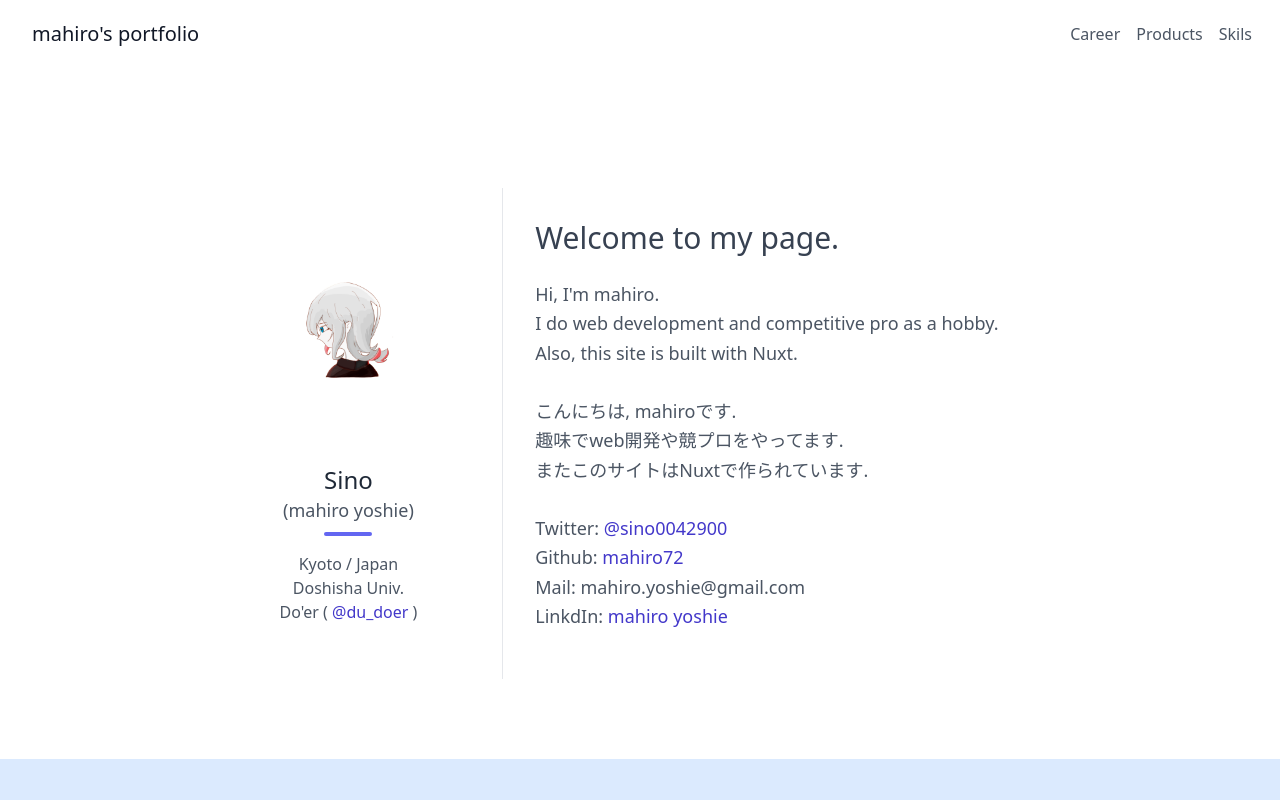
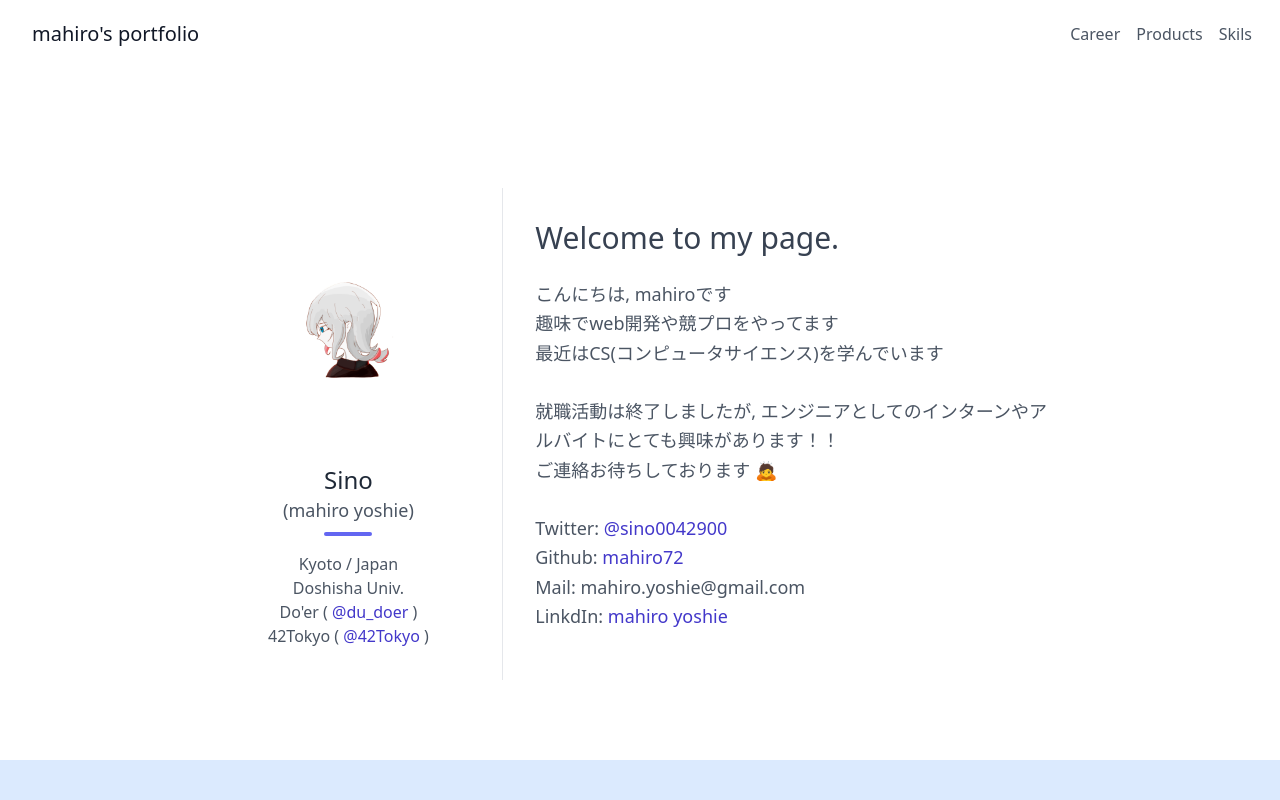
Before and after one commit to mahiro72/nuxt-homepage, a Nuxt app: page / in a window 1280 px wide. Shown: the top 800 px of the page. Built offline with nearby package versions, Linux system fonts and the light colour scheme.

Commit message:
about me update

```diff
--- a/components/AboutMe.vue
+++ b/components/AboutMe.vue
@@ -24,6 +24,14 @@
 								</a>
 								)
 								<br>
+								42Tokyo (
+								<a
+								class="text-indigo-700"
+								href="https://twitter.com/42_tokyo">
+								@42Tokyo
+								</a>
+								)
+								<br>
 
 							</p>
 						</div>
@@ -33,13 +41,13 @@
 						<br>
 						<p class="leading-relaxed text-lg mb-4">
 
-
-							Hi, I'm mahiro. <br>
-							I do web development and competitive pro as a hobby.<br>
-							Also, this site is built with Nuxt.<br><br>
-							こんにちは, mahiroです. <br>
-							趣味でweb開発や競プロをやってます. <br>
-							またこのサイトはNuxtで作られています.<br><br>
+							こんにちは, mahiroです <br>
+							趣味でweb開発や競プロをやってます <br>
+							最近はCS(コンピュータサイエンス)を学んでいます <br>
+							<br>
+							就職活動は終了しましたが, エンジニアとしてのインターンやアルバイトにとても興味があります！！ <br>
+							ご連絡お待ちしております &#128583; <br>
+							<br>
 
 							Twitter:
 							<a
@@ -64,14 +72,7 @@
 								href="https://www.linkedin.com/in/mahiro-yoshie-15a8b9230/">
 								mahiro yoshie
 							</a>
-
-
 						</p>
-						<!-- <a class="text-indigo-500 inline-flex items-center">Learn More
-							<svg fill="none" stroke="currentColor" stroke-linecap="round" stroke-linejoin="round" stroke-width="2" class="w-4 h-4 ml-2" viewBox="0 0 24 24">
-							<path d="M5 12h14M12 5l7 7-7 7"></path>
-							</svg>
-						</a> -->
 					</div>
 				</div>
 			</div>
```
